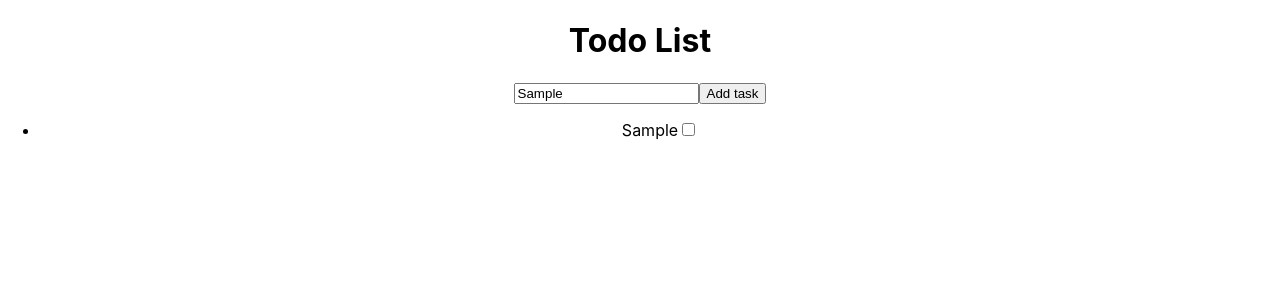
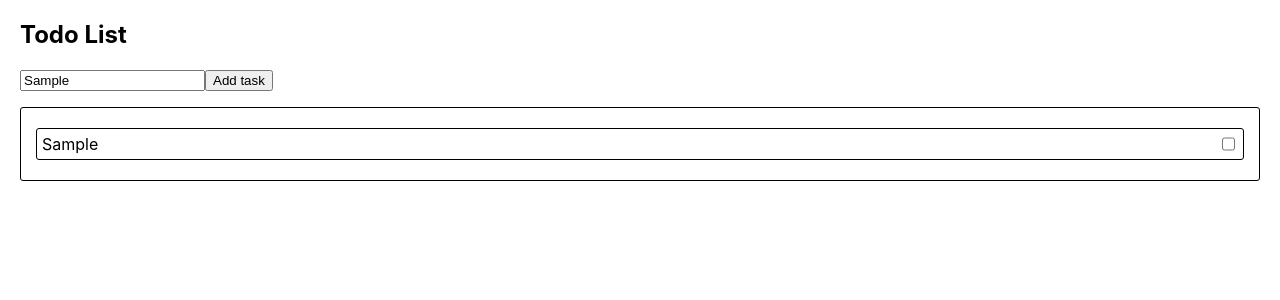
Before and after one commit to BorisRozumnyi/todo-list-dev-plan, a React (Create React App) app: page / in a window 1280 px wide. Both pictures are taken after typing "Sample" into the empty fields and a click on the button "Add task". Shown: the top 300 px of the page. Built offline with nearby package versions, Linux system fonts and the light colour scheme.

Commit message:
add some styles

```diff
--- a/package.json
+++ b/package.json
@@ -13,6 +13,7 @@
     "react": "^17.0.2",
     "react-dom": "^17.0.2",
     "react-scripts": "4.0.3",
+    "styled-components": "^5.3.0",
     "typescript": "^4.1.2",
     "web-vitals": "^1.0.1"
   },
@@ -39,5 +40,8 @@
       "last 1 firefox version",
       "last 1 safari version"
     ]
+  },
+  "devDependencies": {
+    "@types/styled-components": "^5.1.9"
   }
 }
--- a/src/App.tsx
+++ b/src/App.tsx
@@ -1,4 +1,5 @@
 import React from 'react';
+import styled from 'styled-components';
 import './App.css';
 import { TaskList } from './TaskList';
 
@@ -37,14 +38,18 @@ class App extends React.Component<{}, TState> {
 
   render() {
     return (
-      <div className="App">
+      <StyledApp>
         <h1>Todo List</h1>
         <input type="text" name="new task name" placeholder="Enter the task name" onChange={this.handleChange} />
         <button onClick={this.handleClick}>Add task</button>
         <TaskList tasks={this.state.taskList} />
-      </div>
+      </StyledApp>
     );
   }
 };
 
 export default App;
+
+export const StyledApp = styled.section`
+  padding: 0 20px;
+`;
--- a/src/TaskList.tsx
+++ b/src/TaskList.tsx
@@ -1,4 +1,5 @@
 import React from "react";
+import styled from "styled-components";
 import { TTask } from "./App";
 
 type Props = {
@@ -6,12 +7,31 @@ type Props = {
 };
 
 export const TaskList: React.FC<Props> = ({ tasks }) => (
-  <ul>
-    {tasks.map(({title, isCompleted, id}) =>
-      <li key={id}>
+  <List>
+    {tasks.map(({ title, isCompleted, id }) =>
+      <Task key={id}>
         {title}
         <input type="checkbox" id="completed" checked={isCompleted} />
-      </li>
+      </Task>
     )}
-  </ul>
+  </List>
 );
+
+export const List = styled.ul`
+  border: 1px solid;
+  border-radius: 3px;
+  padding: 20px 15px;
+  list-style: none;
+`;
+
+export const Task = styled.li`
+  display: flex;
+  justify-content: space-between;
+  border: solid black 1px;
+  padding: 5px;
+  border-radius: 3px;
+  margin-bottom: 12px;
+  &:last-child {
+    margin-bottom: 0;
+  };
+`;
```
Also changed, not shown: 1 other file (tests, documents, lock files or other folders).
